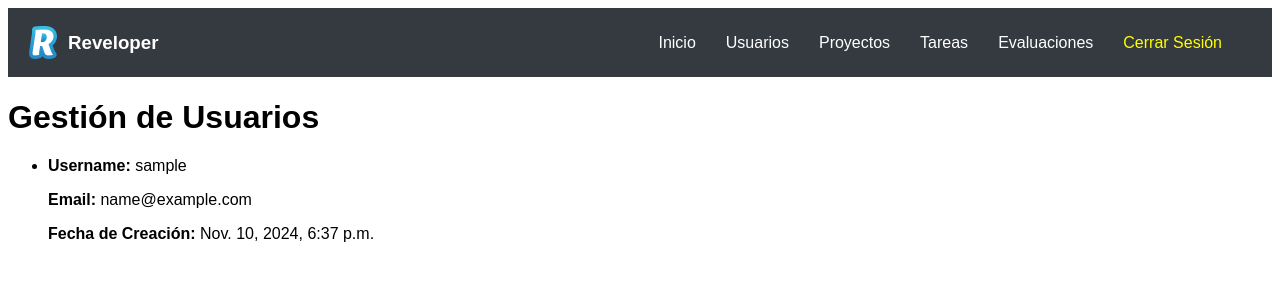
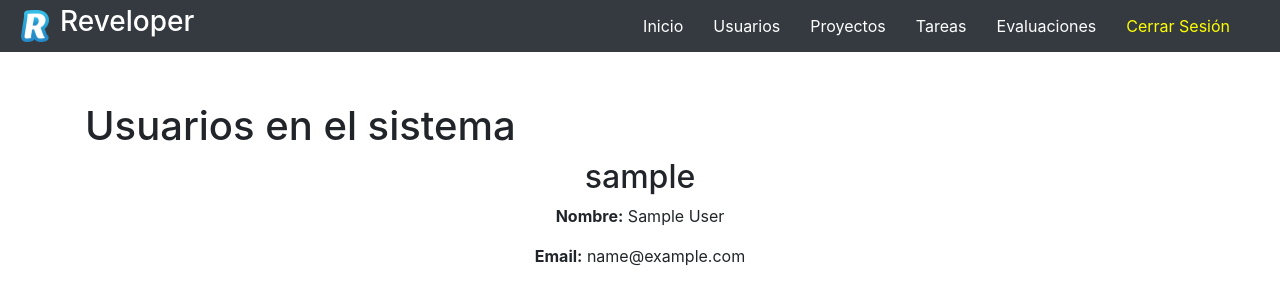
Before and after one commit to REGGDIS/reveloper, a Django app: page /reveloper/usuarios/ in a window 1280 px wide. Shown: the top 305 px of the page. Run offline with Django 5.2, Linux system fonts and the light colour scheme; the visitor is signed in with stand-in values (Sample User, id 1); data comes from the database, SQL or seed files in the repository; some libraries are stand-ins or nearby versions.

Commit message:
Avanzando en página Evaluaciones

```diff
--- a/Reveloper/models.py
+++ b/Reveloper/models.py
@@ -1,5 +1,9 @@
 from django.db import models
+from django.conf import settings
+from django.contrib.auth.models import User
 from django.contrib.auth.models import AbstractUser
+from datetime import timedelta
+from django.utils import timezone
 
 # Creación de Modelos
 
@@ -57,12 +61,19 @@ class TareaDesarrollada(models.Model):
 
 
 class Evaluacion(models.Model):
-    id = models.CharField(max_length=100, primary_key=True)
-    fecha_evaluacion = models.DateField()
-    calificacion = models.DecimalField(max_digits=5, decimal_places=2)
-    comentarios = models.TextField(null=True, blank=True)
-    proyecto = models.ForeignKey(Proyecto, on_delete=models.CASCADE)
-    usuario = models.ForeignKey(Usuario, on_delete=models.CASCADE)
+    titulo = models.CharField(
+        max_length=200, default="Título Predeterminado")  # Valor predeterminado
+    descripcion = models.TextField(
+        default="Descripción pendiente")  # Valor predeterminado
+    estado = models.CharField(
+        max_length=20, default="Pendiente")  # Valor predeterminado
+    fecha_creacion = models.DateTimeField(
+        default=timezone.now)  # Valor predeterminado
+    fecha_vencimiento = models.DateTimeField(
+        default=timezone.now() + timedelta(days=30))  # Valor predeterminado
+    proyecto = models.ForeignKey('Proyecto', on_delete=models.CASCADE)
+    usuario = models.ForeignKey(
+        settings.AUTH_USER_MODEL, on_delete=models.CASCADE)
 
     def __str__(self):
-        return f"Evaluación {self.id}"
+        return self.titulo
--- a/Reveloper/static/css/dashboard.css
+++ b/Reveloper/static/css/dashboard.css
@@ -49,8 +49,8 @@ body {
   margin: 50px 0; /* Añadimos un margen superior e inferior para separar del borde */
 }
 
-.card {
-  background-color: #138496;
+.cards .card {
+  background-color: #138496; /* Color de fondo original */
   color: white;
   padding: 20px;
   text-align: center;
@@ -61,6 +61,22 @@ body {
   text-decoration: none;
 }
 
-.card:hover {
-  background-color: #0d5b67;
+.cards .card:hover {
+  background-color: #0d5b67; /* Color de fondo al pasar el cursor */
 }
+
+.container h1 {
+  margin-top: 50px; /* Ajuste del margen superior del <h1> */
+}
+
+.admin-link {
+  display: flex;
+  justify-content: center;
+  margin-top: 20px;
+}
+
+.container ul {
+  list-style-type: none; /* Elimina los puntos de lista */
+  padding: 0; /* Elimina el padding */
+  text-align: center; /* Centra el contenido */
+}
--- a/Reveloper/templates/base.html
+++ b/Reveloper/templates/base.html
@@ -5,6 +5,8 @@
     <title>{% block title %}{% endblock %}</title>
     {% load static %}
     <link rel="stylesheet" href="{% static 'css/dashboard.css' %}">
+    <!-- Añadir Bootstrap CSS -->
+    <link href="https://stackpath.bootstrapcdn.com/bootstrap/4.5.2/css/bootstrap.min.css" rel="stylesheet">
 </head>
 <body>
     <header class="header">
--- a/Reveloper/templates/proyectos.html
+++ b/Reveloper/templates/proyectos.html
@@ -1,10 +1,10 @@
-<!-- templates/proyectos.html -->
 {% extends 'base.html' %}
 
 {% block title %}Proyectos{% endblock %}
 
 {% block content %}
-<h1>Lista de Proyectos</h1>
+<div class="container">
+    <h1>Proyectos en curso</h1>
     <ul>
         {% for proyecto in proyectos %}
             <li>
@@ -16,4 +16,5 @@
             </li>
         {% endfor %}
     </ul>
+</div>
 {% endblock %}
--- a/Reveloper/templates/tareas.html
+++ b/Reveloper/templates/tareas.html
@@ -3,7 +3,8 @@
 {% block title %}Tareas{% endblock %}
 
 {% block content %}
-<h1>Gestión de Tareas</h1>
+<div class="container">
+    <h1>Tareas por Desarrollar</h1>
     <ul>
         {% for tarea in tareas %}
             <li>
@@ -15,8 +16,7 @@
                 <p><strong>Proyecto:</strong> {{ tarea.proyecto.nombre }}</p>
                 <p><strong>Asignado a:</strong> {{ tarea.usuario.first_name }} {{ tarea.usuario.last_name }}</p>
             </li>
-    {% empty %}
-        <li>No tienes tareas asignadas.</li>
         {% endfor %}
     </ul>
+</div>
 {% endblock %}
--- a/Reveloper/templates/usuarios.html
+++ b/Reveloper/templates/usuarios.html
@@ -1,18 +1,18 @@
-<!-- templates/usuarios.html -->
 {% extends 'base.html' %}
 
 {% block title %}Usuarios{% endblock %}
 
 {% block content %}
-<h1>Gestión de Usuarios</h1>
+<div class="container">
+    <h1>Usuarios en el sistema</h1>
     <ul>
         {% for usuario in usuarios %}
             <li>
-            <h2>{{ usuario.nombre }} {{ usuario.apellido }}</h2>
-            <p><strong>Username:</strong> {{ usuario.username }}</p>
+                <h2>{{ usuario.username }}</h2>
+                <p><strong>Nombre:</strong> {{ usuario.first_name }} {{ usuario.last_name }}</p>
                 <p><strong>Email:</strong> {{ usuario.email }}</p>
-            <p><strong>Fecha de Creación:</strong> {{ usuario.fecha_creacion }}</p>
             </li>
         {% endfor %}
     </ul>
+</div>
 {% endblock %}
--- a/Reveloper/views.py
+++ b/Reveloper/views.py
@@ -5,7 +5,7 @@ from django.http import HttpResponse
 from django.contrib.auth import login as auth_login
 from django.contrib.auth import logout
 from django.contrib.auth.forms import AuthenticationForm
-from .models import Proyecto, TareaPorDesarrollar, Usuario
+from .models import Proyecto, TareaPorDesarrollar, Usuario, Evaluacion
 from .forms import TareaPorDesarrollarForm
 
 
@@ -69,7 +69,8 @@ def proyectos(request):
 
 @login_required
 def evaluaciones(request):
-    return render(request, 'evaluaciones.html')
+    evaluaciones = Evaluacion.objects.all()  # Recuperar todas las evaluaciones
+    return render(request, 'evaluaciones.html', {'evaluaciones': evaluaciones})
 
 # Vista para la página de tareas por desarrollar, accesible solo para usuarios autenticados
 
```
Also changed, not shown: Reveloper/templates/evaluaciones.html (+10 -6 lines), Reveloper/templates/home.html (+8 -0 lines), Reveloper/migrations/0002_remove_evaluacion_calificacion_and_more.py (added). Lines whose indentation alone changed are shown as unchanged.
